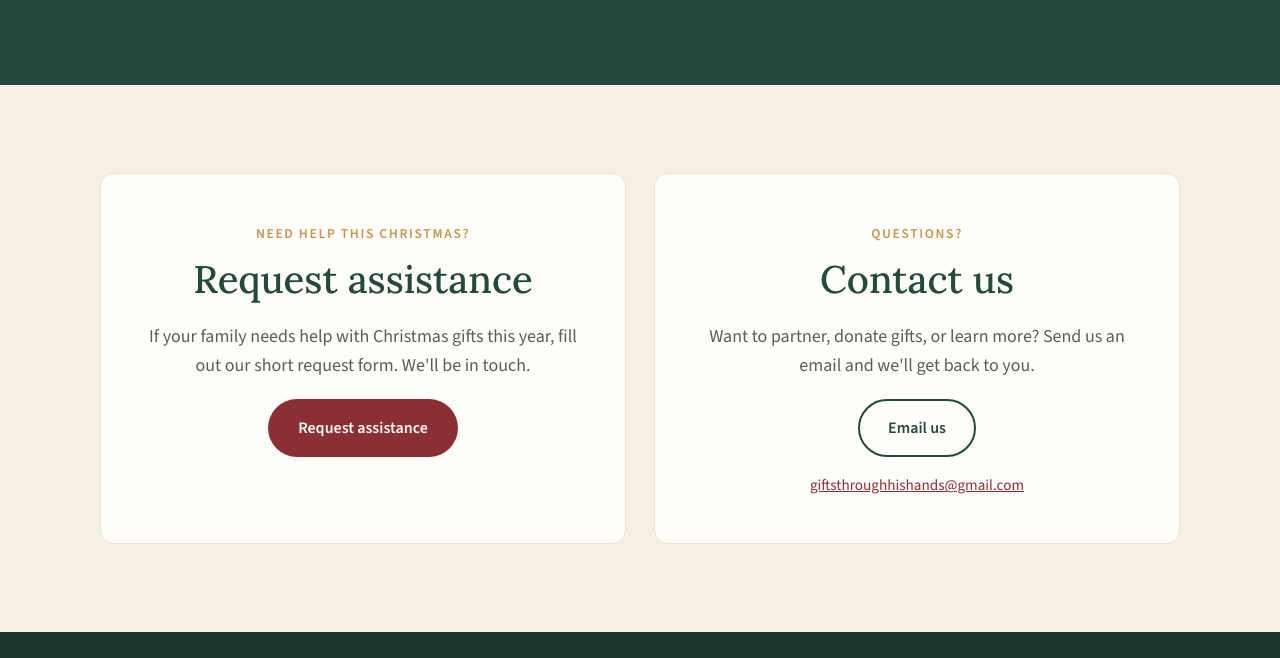
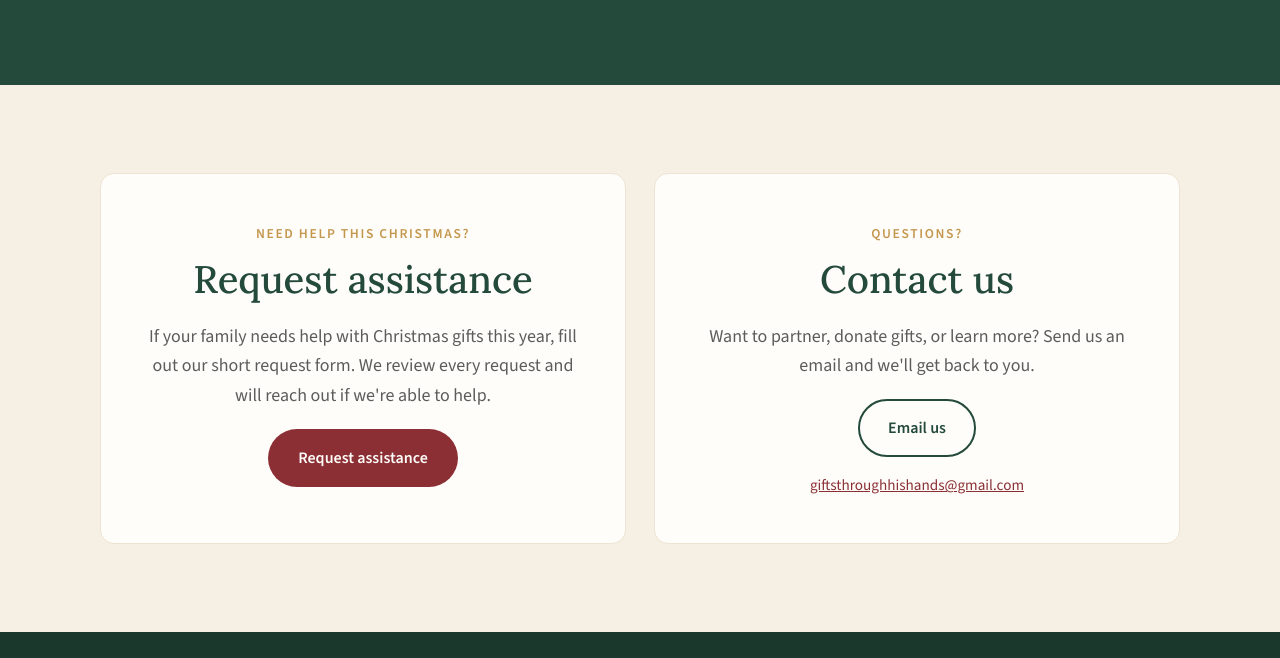
Before and after one commit to giftsthroughhishands/giftsthroughhishands.github.io, a plain HTML site: page index.html in a window 1280 px wide. Shown: the part 3159-3817 px from the top of the page. Drawn offline with nearby package versions, Linux system fonts and the light colour scheme.

Commit message:
Match assistance copy to form: no guarantee of help

```diff
--- a/index.html
+++ b/index.html
@@ -183,7 +183,7 @@
         <div class="help-box" id="request-help">
           <span class="eyebrow">Need help this Christmas?</span>
           <h2>Request assistance</h2>
-          <p>If your family needs help with Christmas gifts this year, fill out our short request form. We'll be in touch.</p>
+          <p>If your family needs help with Christmas gifts this year, fill out our short request form. We review every request and will reach out if we're able to help.</p>
           <a class="btn btn--red" href="https://docs.google.com/forms/d/e/1FAIpQLSe_wXVUZBkOVR4PF2lFx6ulkVuzTuv0OvkRG0uD_shcEDPv-Q/viewform" target="_blank" rel="noopener">Request assistance</a>
         </div>
         <div class="help-box">
```
